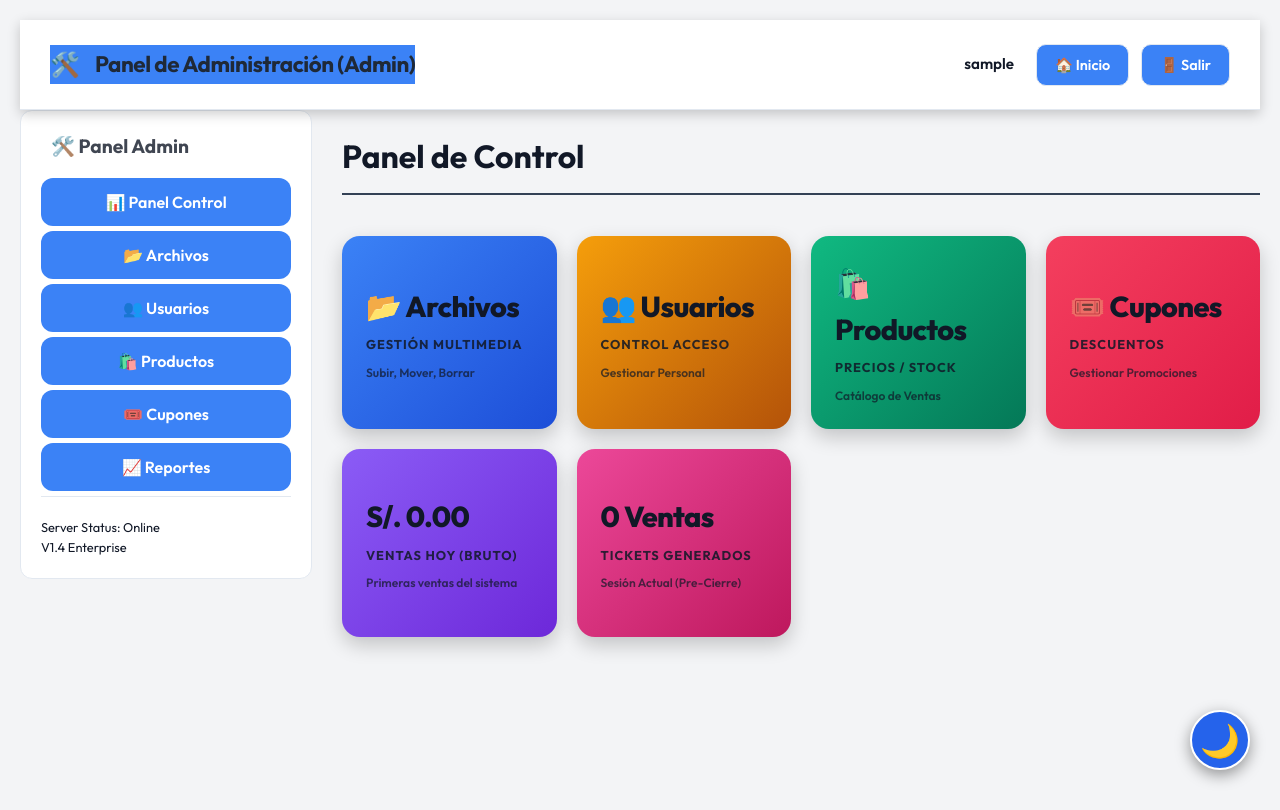
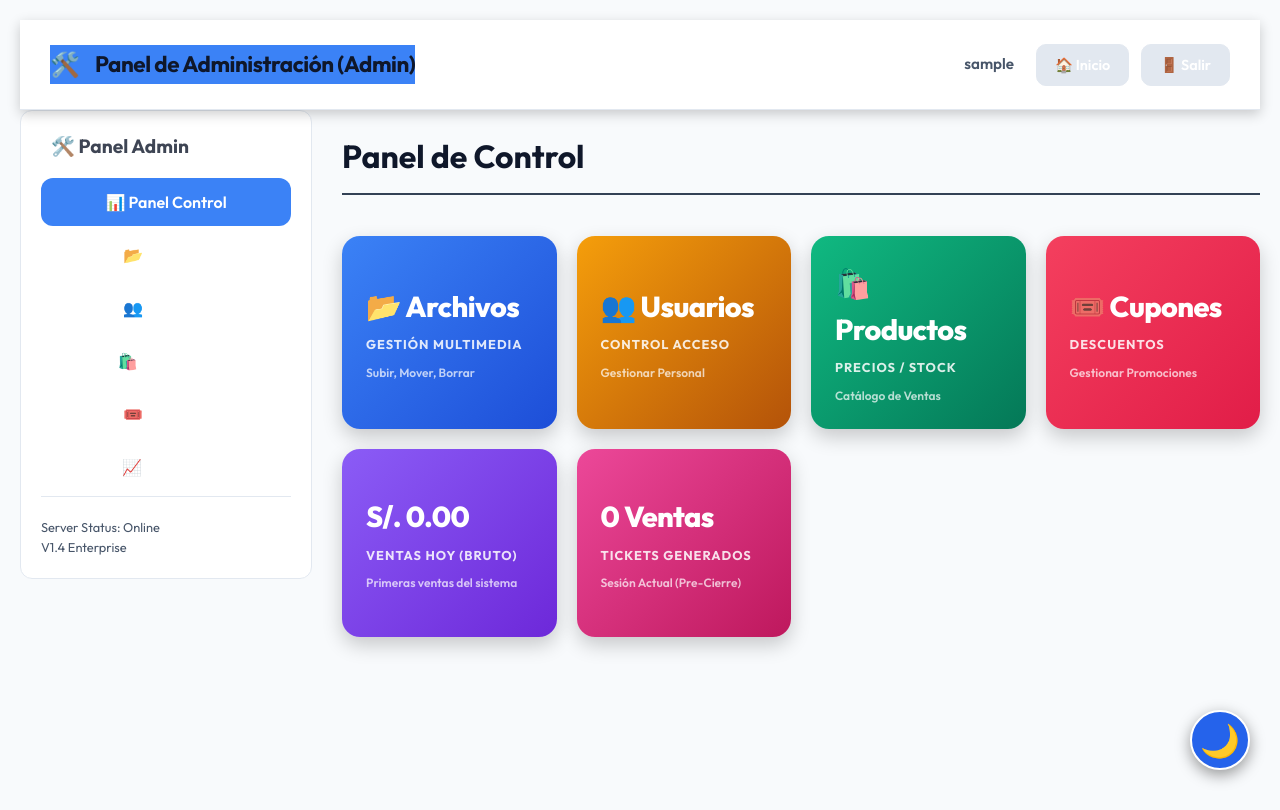
Before and after one commit to juandiegoalamohe-alt/localpix, a Flask app: page /admin in a window 1280 px wide. Run offline with Flask 3, Linux system fonts and the light colour scheme; the visitor is signed in with stand-in values (Sample User, id 1); data that the repository does not hold is empty; some libraries are stand-ins or nearby versions.

Commit message:
Fix: Restore auto-contrast + logo-only clickable

```diff
--- a/static/contrast-fix.css
+++ /dev/null
@@ -1,72 +0,0 @@
-/* EMERGENCY FIX: Force proper text contrast
- * This overrides problematic auto-contrast that causes white-on-white text
- */
-
-/* Base body and text - Always dark in light mode */
-body {
-    color: #1f2937 !important;
-}
-
-/* ALL Headers - Always dark */
-h1,
-h2,
-h3,
-h4,
-h5,
-h6 {
-    color: #111827 !important;
-}
-
-/* ALL Labels - Always dark */
-label {
-    color: #374151 !important;
-}
-
-/* ALL Paragraphs - Always dark */
-p {
-    color: #1f2937 !important;
-}
-
-/* Input placeholders - Gray */
-::placeholder {
-    color: #9ca3af !important;
-}
-
-/* Sidebar text - Use theme text */
-.sidebar-nav button {
-    color: var(--text-main, #1f2937) !important;
-}
-
-/* Active sidebar - White on blue */
-.sidebar-nav button.active {
-    background: var(--primary) !important;
-    color: #ffffff !important;
-}
-
-/* Table text - Dark */
-.data-table td {
-    color: #1f2937 !important;
-}
-
-/* Links - Blue */
-a {
-    color: #3b82f6 !important;
-}
-
-/* Buttons keep their colors */
-button,
-.btn {
-    /* Let buttons keep their backgrounds, just ensure text contrast */
-}
-
-/* Fix specific problematic elements */
-.card {
-    color: #1f2937 !important;
-}
-
-/* Override ANY auto-contrast variables that might exist */
-* {
-    --on-card: #1f2937 !important;
-    --on-surface: #ffffff !important;
-    --on-primary: #ffffff !important;
-}
--- a/static/force-dark-text.css
+++ /dev/null
@@ -1,108 +0,0 @@
-/* NUCLEAR OPTION: Force ALL text to be dark and visible
- * This overrides EVERYTHING including JavaScript-set styles
- */
-
-/* Override body background and text */
-body {
-    background-color: #f3f4f6 !important;
-    color: #111827 !important;
-}
-
-/* Force ALL headings to be dark */
-h1,
-h2,
-h3,
-h4,
-h5,
-h6,
-.h1,
-.h2,
-.h3,
-.h4,
-.h5,
-.h6 {
-    color: #111827 !important;
-}
-
-/* Force ALL paragraphs and spans to be dark */
-p,
-span,
-div,
-a,
-li,
-td,
-th {
-    color: #111827 !important;
-}
-
-/* Force ALL labels to be dark */
-label {
-    color: #374151 !important;
-}
-
-/* Force ALL inputs to have dark text */
-input,
-textarea,
-select {
-    color: #111827 !important;
-    background-color: white !important;
-}
-
-/* Force ALL cards/containers to have white background and dark text */
-.card,
-[class*="card"] {
-    background-color: white !important;
-    color: #111827 !important;
-}
-
-/* Force sidebar text to be dark */
-.sidebar,
-.sidebar-nav,
-[class*="sidebar"] * {
-    color: #111827 !important;
-}
-
-/* Only buttons keep their background colors, but text is ensured visible */
-button {
-    color: white !important;
-}
-
-button:not([style*="background"]) {
-    background-color: #3b82f6 !important;
-}
-
-/* Tables */
-table,
-thead,
-tbody,
-tr,
-td,
-th {
-    color: #111827 !important;
-}
-
-/* Links should be blue and visible */
-a {
-    color: #2563eb !important;
-}
-
-/* Placeholders */
-::placeholder {
-    color: #6b7280 !important;
-}
-
-/* Force any element with inline styles to still have visible text */
-*[style] {
-    color: #111827 !important;
-}
-
-/* Specific overrides for common classes */
-.text-main,
-.text-primary,
-.text-secondary {
-    color: #111827 !important;
-}
-
-.text-muted {
-    color: #6b7280 !important;
-}
--- a/static/style.css
+++ b/static/style.css
@@ -8,40 +8,17 @@
     --dark-bg: #0f172a;
     --card-bg: #1e293b;
     --border: #334155;
-    --text-main: #1f2937 !important;
-    /* FORCE DARK TEXT */
-    --text-muted: #6b7280 !important;
-    /* FORCE VISIBLE GRAY */
+    --text-main: #f8fafc;
+    --text-muted: #94a3b8;
 }
 
 /* Global Theme - Dark & Modern */
 body {
     background-color: var(--dark-bg);
-    color: #1f2937 !important;
-    /* FORCE DARK TEXT ON LIGHT BG */
+    color: var(--text-main);
     margin: 0;
     padding: 0;
     line-height: 1.6;
-}
-
-/* CRITICAL: Force dark text on all headers */
-h1,
-h2,
-h3,
-h4,
-h5,
-h6 {
-    color: #111827 !important;
-}
-
-/* CRITICAL: Force dark text on labels */
-label {
-    color: #374151 !important;
-}
-
-/* CRITICAL: Force dark text on paragraphs */
-p {
-    color: #1f2937 !important;
 }
 
 /* --- FORMS & INPUTS --- */
@@ -55,19 +32,15 @@ textarea,
 select {
     background-color: rgba(255, 255, 255, 0.08) !important;
     border: 1px solid #64748b !important;
-    color: #1f2937 !important;
-    /* DARK TEXT FOR READABILITY */
+    color: var(--text-main) !important;
     padding: 10px 12px;
     border-radius: 6px;
     font-size: 1rem;
     outline: none;
     transition: all 0.2s ease;
     width: 100%;
-    /* Force width in containers */
     box-sizing: border-box;
-    /* Fix padding issues */
     appearance: none;
-    /* Removes default OS styling for dropdowns */
 }
 
 /* Force remove browser autocomplete yellow background */
--- a/templates/admin.html
+++ b/templates/admin.html
@@ -6,8 +6,6 @@
     <meta name="viewport" content="width=device-width, initial-scale=1.0">
     <title>Admin - LocalPix</title>
     <link rel="stylesheet" href="/static/style.css?v={{ range(1, 99999) | random }}">
-    <link rel="stylesheet" href="/static/contrast-fix.css">
-    <link rel="stylesheet" href="/static/force-dark-text.css">
     {% include 'theme_loader.html' %}
     <style>
         body {
--- a/templates/login.html
+++ b/templates/login.html
@@ -5,8 +5,6 @@
     <meta charset="UTF-8">
     <title>Acceso - LocalPix V1.4</title>
     <link rel="stylesheet" href="/static/style.css">
-    <link rel="stylesheet" href="/static/contrast-fix.css">
-    <link rel="stylesheet" href="/static/force-dark-text.css">
     <style>
         body {
             display: flex;
--- a/templates/theme_loader.html
+++ b/templates/theme_loader.html
@@ -383,8 +383,7 @@
             document.body.style.color = getContrastColor(theme.bg);
 
             // Apply intelligent contrast to common elements
-            // DISABLED - Causes white-on-white text, CSS handles it now
-            // applyIntelligentContrast();
+            applyIntelligentContrast();
         }
 
         function applyIntelligentContrast() {
```
